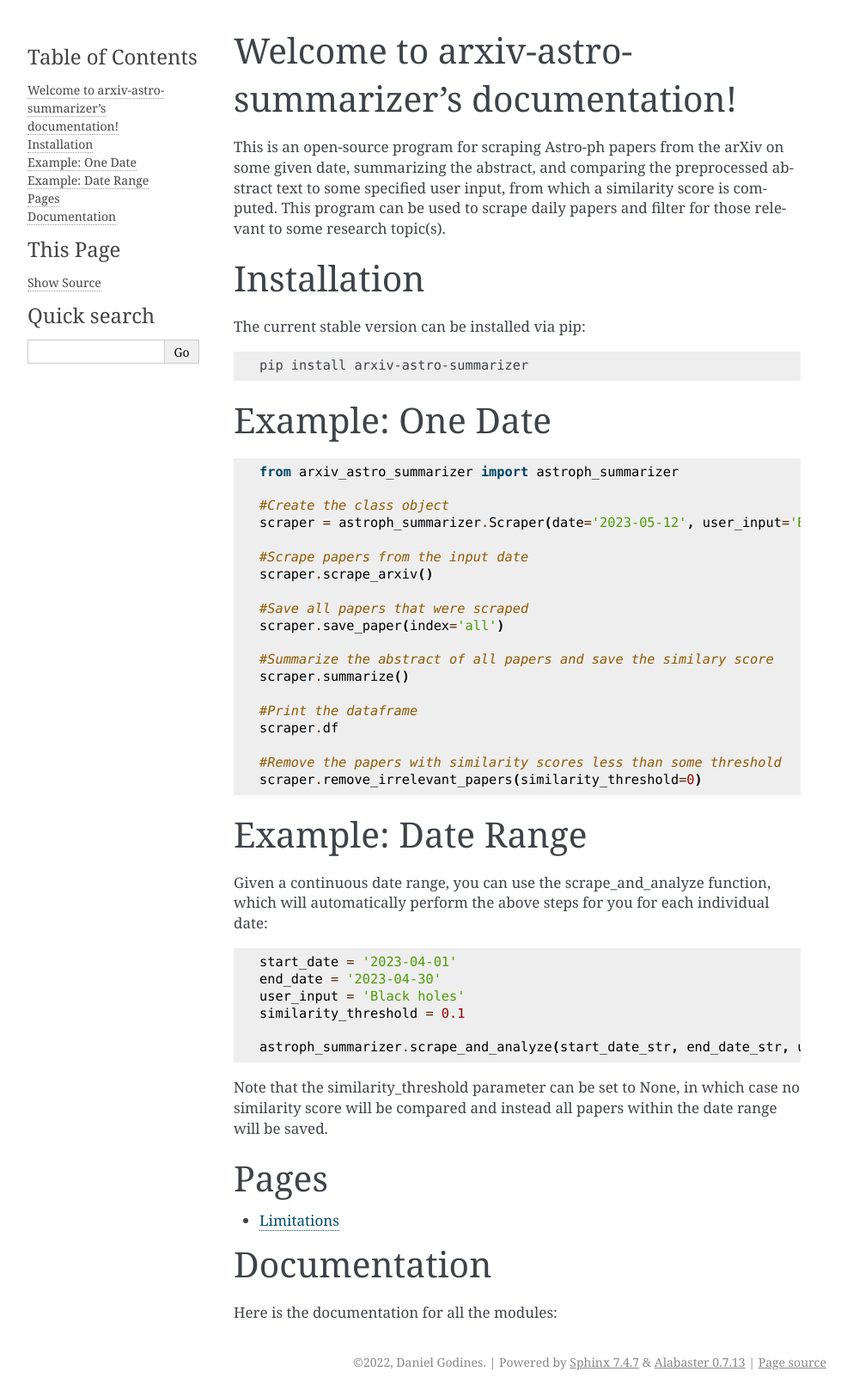
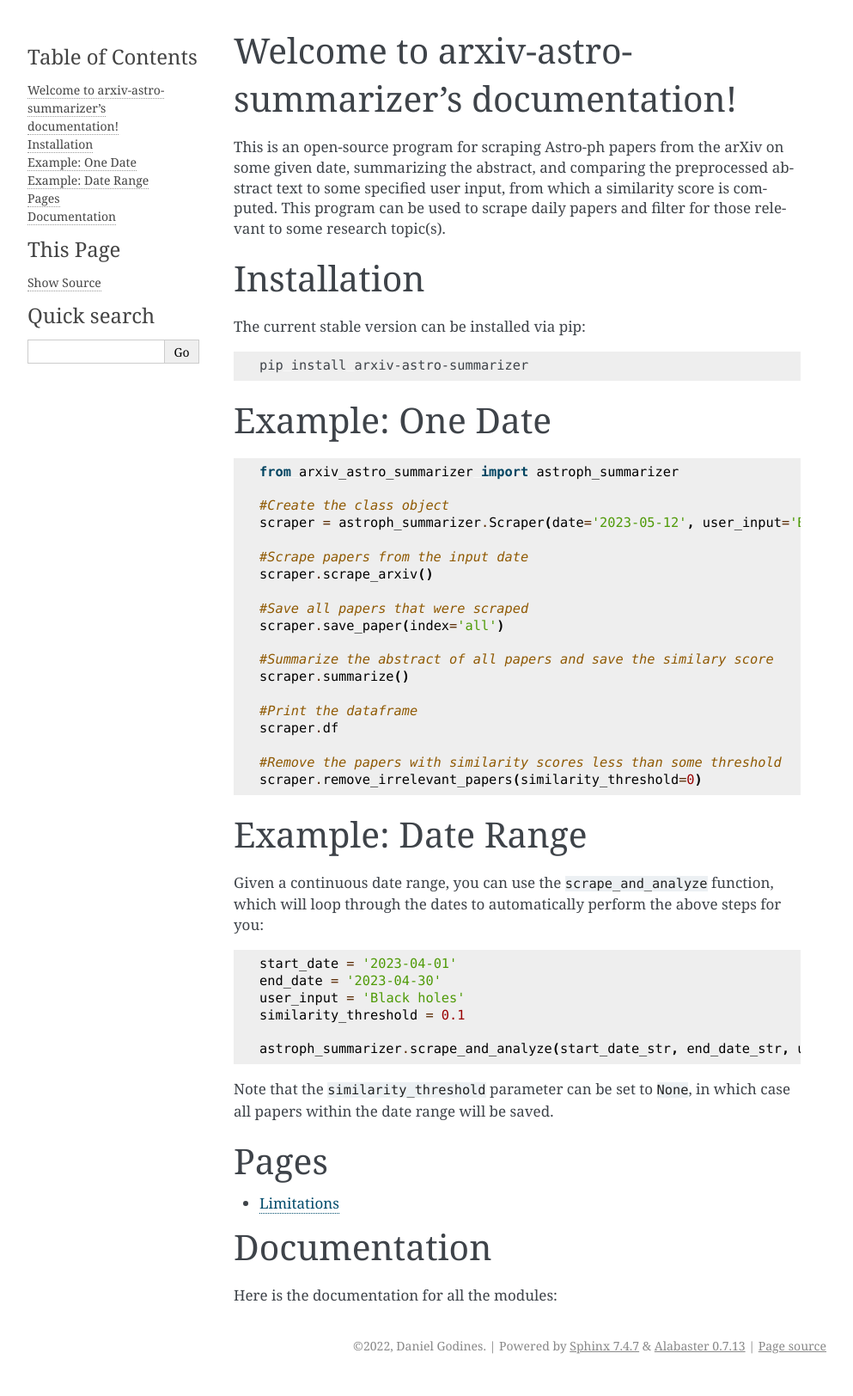
Before and after one commit to Professor-G/arxiv-astro-summarizer, a Sphinx documentation site: the page built from docs/index.rst, in a window 1280 px wide. Shown: the whole page at 86% size, without its empty margins (148-1141 px from the left). Built offline with Sphinx 7.4.7, drawn with Linux system fonts in a browser that asks for light colours; pages that are not in the unit, such as notebooks, are missing from menus.

Commit message:
update docs

```diff
--- a/docs/index.rst
+++ b/docs/index.rst
@@ -44,7 +44,7 @@
 Example: Date Range
 ==================
 
-Given a continuous date range, you can use the scrape_and_analyze function, which will automatically perform the above steps for you for each individual date:
+Given a continuous date range, you can use the ``scrape_and_analyze`` function, which will loop through the dates to automatically perform the above steps for you:
 
 .. code-block:: python
 
@@ -55,7 +55,7 @@
 
    astroph_summarizer.scrape_and_analyze(start_date_str, end_date_str, user_input=user_input, similarity_threshold=similarity_threshold, path=None)
 
-Note that the similarity_threshold parameter can be set to None, in which case no similarity score will be compared and instead all papers within the date range will be saved.
+Note that the ``similarity_threshold`` parameter can be set to ``None``, in which case all papers within the date range will be saved.
 
 Pages
 ==================
```
Also changed, not shown: other parts of docs/index.rst (+1 -1 lines).
